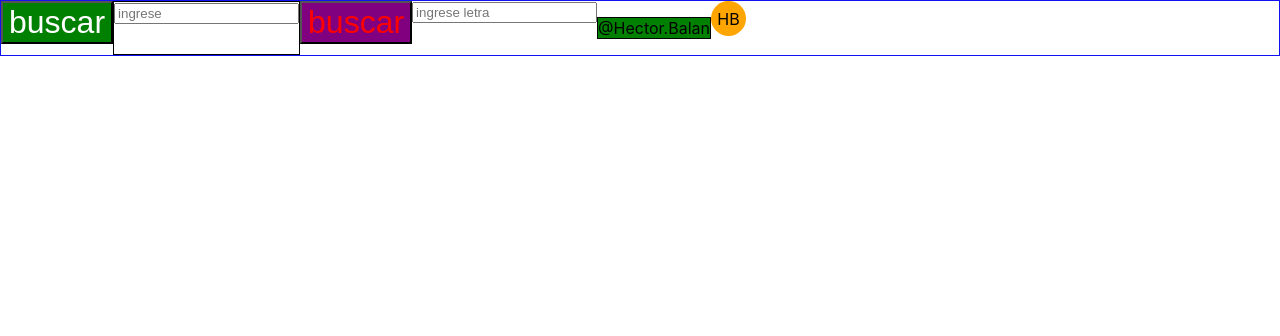
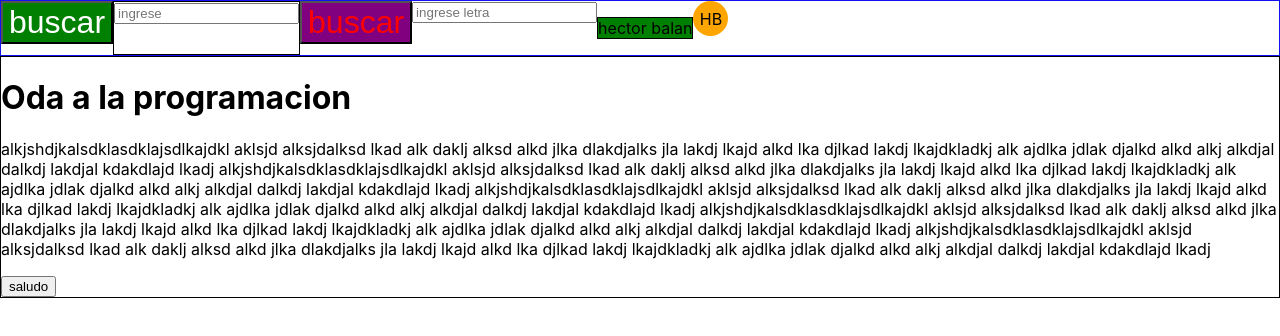
Before and after one commit to hector4like6gorillaz/Greco, a React (Create React App) app: page / in a window 1280 px wide. Shown: the top 336 px of the page. Built offline with nearby package versions, Linux system fonts and the light colour scheme.

Commit message:
changeee

```diff
--- a/src/App.js
+++ b/src/App.js
@@ -2,7 +2,15 @@ import React from "react";
 import styled from "./ejemplo.module.css";
 
 const App = () => {
+  const MyName = "hector balan";
+  const poema =
+    " alkjshdjkalsdklasdklajsdlkajdkl aklsjd alksjdalksd lkad alk daklj alksd alkd jlka dlakdjalks jla lakdj lkajd alkd lka djlkad lakdj lkajdkladkj alk ajdlka jdlak djalkd alkd alkj alkdjal dalkdj lakdjal kdakdlajd lkadj alkjshdjkalsdklasdklajsdlkajdkl aklsjd alksjdalksd lkad alk daklj alksd alkd jlka dlakdjalks jla lakdj lkajd alkd lka djlkad lakdj lkajdkladkj alk ajdlka jdlak djalkd alkd alkj alkdjal dalkdj lakdjal kdakdlajd lkadj alkjshdjkalsdklasdklajsdlkajdkl aklsjd alksjdalksd lkad alk daklj alksd alkd jlka dlakdjalks jla lakdj lkajd alkd lka djlkad lakdj lkajdkladkj alk ajdlka jdlak djalkd alkd alkj alkdjal dalkdj lakdjal kdakdlajd lkadj alkjshdjkalsdklasdklajsdlkajdkl aklsjd alksjdalksd lkad alk daklj alksd alkd jlka dlakdjalks jla lakdj lkajd alkd lka djlkad lakdj lkajdkladkj alk ajdlka jdlak djalkd alkd alkj alkdjal dalkdj lakdjal kdakdlajd lkadj alkjshdjkalsdklasdklajsdlkajdkl aklsjd alksjdalksd lkad alk daklj alksd alkd jlka dlakdjalks jla lakdj lkajd alkd lka djlkad lakdj lkajdkladkj alk ajdlka jdlak djalkd alkd alkj alkdjal dalkdj lakdjal kdakdlajd lkadj";
+  const Saludo = (name) => {
+    console.log("hola", name, "como estas?");
+  };
+
   return (
+    <>
       <header className={`${styled.HeaderInicial}    `}>
         <div>
           <button className={`${styled.BuscarSearchHead}`}>buscar</button>
@@ -17,10 +25,16 @@ const App = () => {
           <input placeholder="ingrese letra" />
         </div>
         <p className={` ${styled.NombreUsuario}   ${styled.bordes}`}>
-        @Hector.Balan
+          {MyName}
         </p>
-      <div className={`${styled.avatar}`} >HB</div>
+        <div className={`${styled.avatar}`}>HB</div>
       </header>
+      <div className={`${styled.bordes}`}>
+        <h1>Oda a la programacion</h1>
+        <p>{poema}</p>
+        <button onClick={() => Saludo(MyName)}>saludo</button>
+      </div>
+    </>
   );
 };
 
```
Lines whose indentation alone changed are shown as unchanged.
